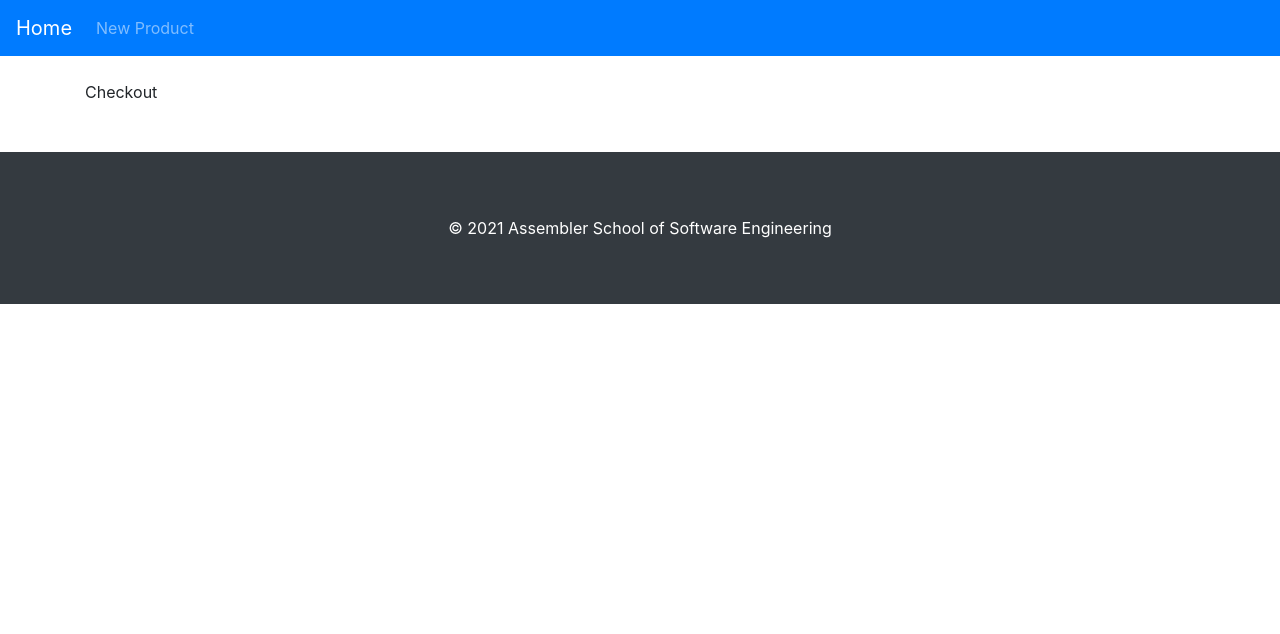
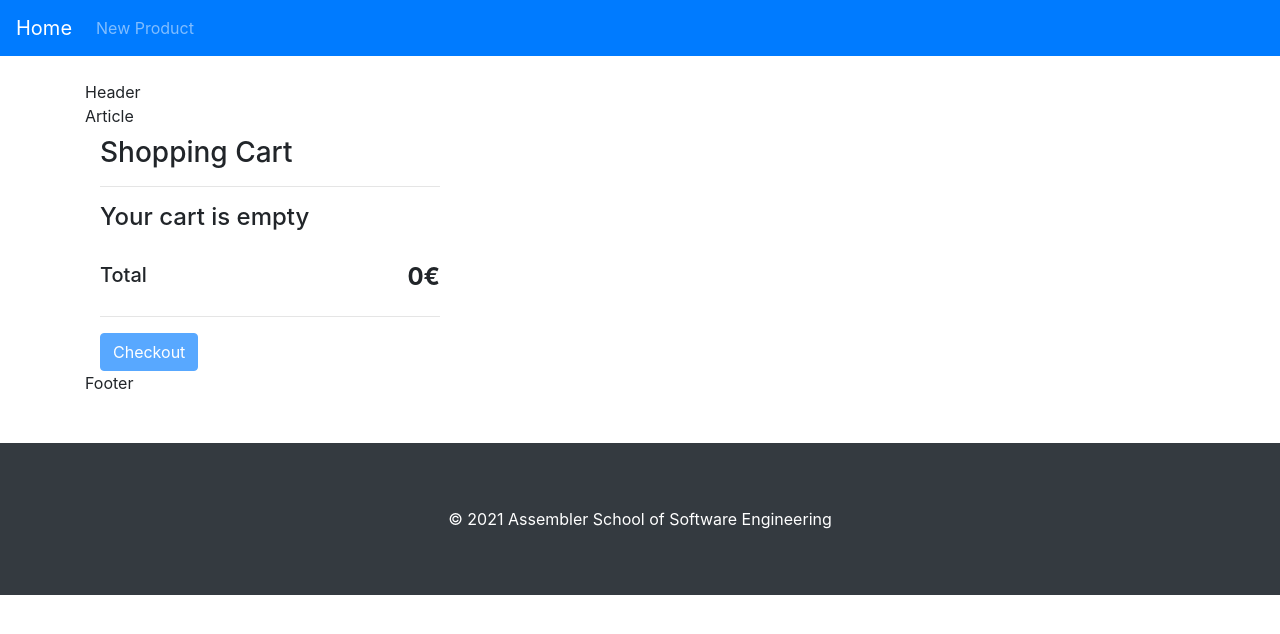
Before and after one commit to assembler-institute/react-shopping-cart-context, a React (Create React App) app: page /checkout in a window 1280 px wide. Shown: the top 634 px of the page. Built offline with nearby package versions, Linux system fonts and the light colour scheme.

Commit message:
basic html structure of checkout

```diff
--- a/src/App.js
+++ b/src/App.js
@@ -1,5 +1,8 @@
 import React, { useState, useEffect } from "react";
 import { BrowserRouter, Switch, Route } from "react-router-dom";
+
+// context
+import { CheckoutContext } from "./context/CheckoutContext";
 
 import Home from "./pages/Home";
 import NewProduct from "./pages/NewProduct";
@@ -117,7 +120,7 @@ function App() {
       if (
         product.id === productId &&
         product.votes.downVotes.currentValue <
-          product.votes.downVotes.lowerLimit
+        product.votes.downVotes.lowerLimit
       ) {
         return {
           ...product,
@@ -202,9 +205,17 @@ function App() {
             handleChange={handleChange}
           />
         </Route>
+
         <Route path="/checkout">
-          <Checkout/>
+          <CheckoutContext.Provider value={{
+            cartItems: cartItems,
+            handleChange: handleChange,
+            handleRemove: handleRemove
+          }}>
+            <Checkout />
+          </CheckoutContext.Provider>
         </Route>
+
       </Switch>
     </BrowserRouter>
   );
--- a/src/components/Cart/Cart.js
+++ b/src/components/Cart/Cart.js
@@ -12,7 +12,6 @@ function getCartTotal(cart) {
 }
 
 function Cart({ cartItems, handleRemove, handleChange, ...props }) {
-  console.log(cartItems)
   const history = useHistory();
 
   const goToCheckout = () => {
--- /dev/null
+++ b/src/context/CheckoutContext.js
@@ -0,0 +1,7 @@
+import { createContext } from "react";
+
+export const CheckoutContext = createContext({
+    cartItems: [],
+    handleRemove: () => { },
+    handleChange: () => { }
+})
--- a/src/pages/Checkout/Checkout.js
+++ b/src/pages/Checkout/Checkout.js
@@ -1,9 +1,32 @@
-import React from "react";
+import React, { useContext } from "react";
+import Cart from "../../components/Cart";
+
+import { CheckoutContext } from "../../context/CheckoutContext";
 import withLayout from "../../hoc/withLayout";
 
 function Checkout() {
+    const { cartItems, handleChange, handleRemove } = useContext(CheckoutContext)
+    console.log(cartItems)
     return (
-        <div>Checkout</div>
+        <main>
+            <header className="checkoutHeader">
+                Header
+            </header>
+            <article className="checkoutForm">
+                Article
+            </article>
+            <aside>
+                <Cart
+                    cartItems={cartItems}
+                    handleRemove={handleRemove}
+                    handleChange={handleChange}
+                    className="col col-4" />
+            </aside>
+            <footer className="checkoutFooter">
+                Footer
+            </footer>
+        </main>
+
     )
 }
 
```
Also changed, not shown: src/pages/Checkout/styles/variables.scss (added).
